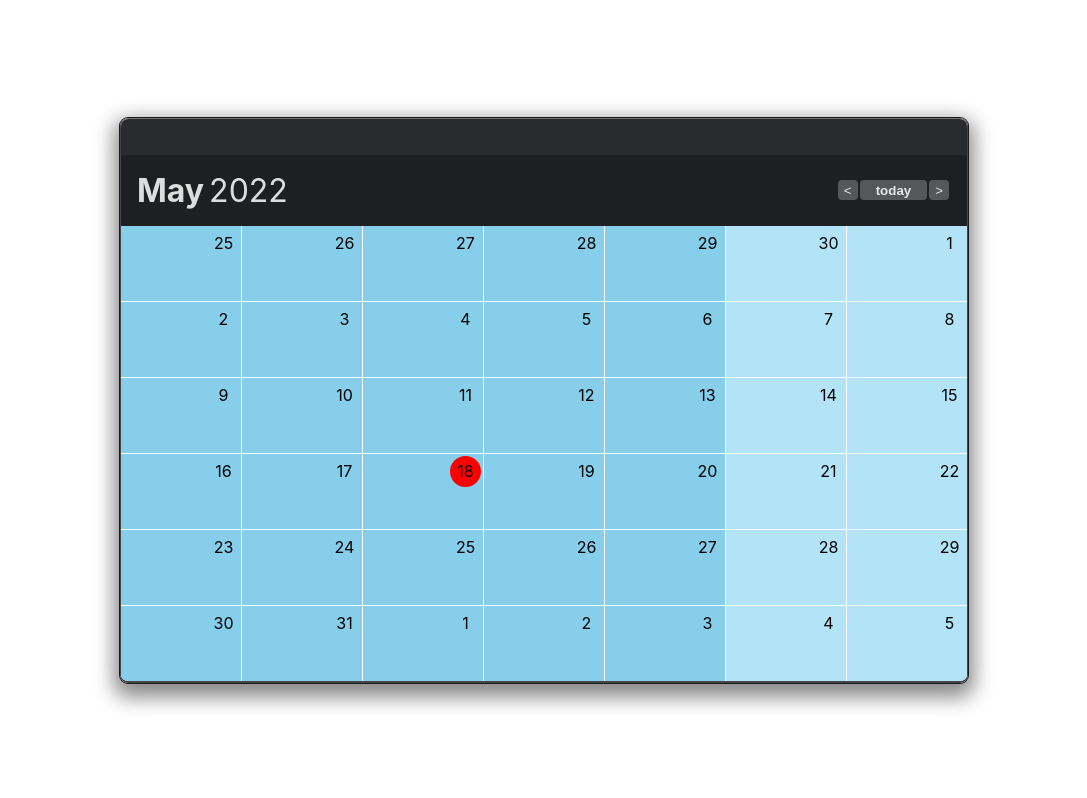
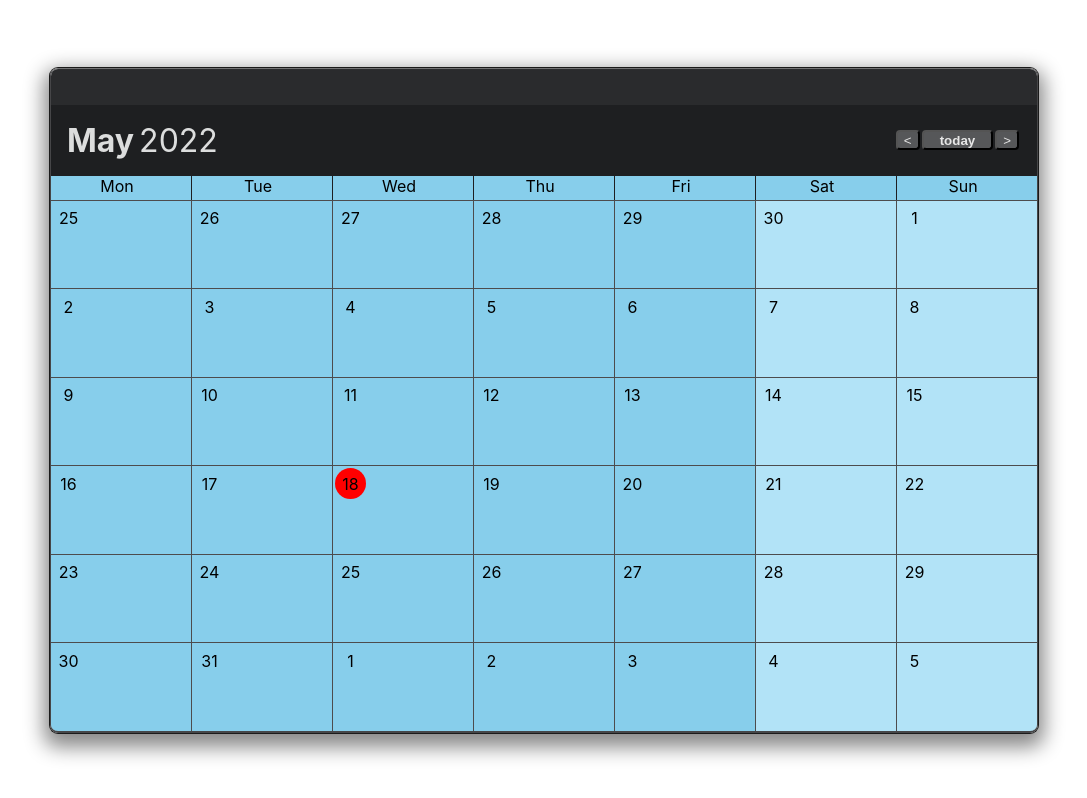
Before and after one commit to miuroku/Calendar-2, a React (Create React App) app: page / in a window 1280 px wide. Shown: the whole page, without its empty margins (96-1183 px from the left). Built offline with nearby package versions, Linux system fonts and the light colour scheme.

Commit message:
feat: add days header

```diff
--- a/src/Components/App/App.tsx
+++ b/src/Components/App/App.tsx
@@ -1,4 +1,4 @@
-import React from 'react';
+import React, { useState } from 'react';
 // import './App.css';
 import Header from '../Header/Header';
 import Monitor from '../Monitor/Monitor';
@@ -9,14 +9,33 @@ import moment from 'moment';
 
 export default function App() {
     const daysService = new DaysService();
-    const today = moment();
-    const startDay = daysService.getStartMonthDay();
+
+    const [today, setToday] = useState(daysService.getCurrentDay());
+
+    //const startDay = daysService.getStartMonthDay();
+
+    const prevHandler = () => {
+        setToday((prev) => prev.clone().subtract(1, 'month'));
+    };
+
+    const todayHandler = () => {
+        setToday(daysService.getCurrentDay());
+    };
+
+    const nextHandler = () => {
+        setToday((prev) => prev.clone().add(1, 'month'));
+    };
 
     return (
         <ShadowWrapper>
             <Header />
-            <Monitor today={today} />
-            <CalendarGrid startDay={startDay} />
+            <Monitor
+                today={today}
+                prevHandler={prevHandler}
+                todayHandler={todayHandler}
+                nextHandler={nextHandler}
+            />
+            <CalendarGrid startDay={today} />
         </ShadowWrapper>
     );
 }
--- a/src/Components/CalendarGrid/CalendarGrid.tsx
+++ b/src/Components/CalendarGrid/CalendarGrid.tsx
@@ -10,27 +10,43 @@ export default function CalendarGrid({
 }) {
     const daysService = new DaysService();
 
-    const day = startDay.clone();
-    //const daysOnPage = [...Array(maxAmountOfDaysOnPage)];
-    const daysOnPage = daysService.getMonthPageDays();
+    const daysOnPage = daysService.getMonthPageDays(startDay);
 
     return (
-        <div style={gridCalendarStyle}>
+        <>
+            {/* Day aliases*/}
+            <GridWrapper isHeader>
+                {[...Array(7)].map((_, i) => (
+                    <CellWrapper isHeader>
+                        <RowInCell justifyContent={'flex-end'} pr={1}>
+                            {daysService.getDayAliasByDayNumber(i+1)}
+                        </RowInCell>
+                    </CellWrapper>
+                ))}
+            </GridWrapper>
+
+            {/* Grid days*/}
+            <GridWrapper>
                 {daysOnPage.map((day, i, arr) => (
-                <CellWrapper key={i} isWeekend={daysService.isWeekend(day)}>
-                    <RowInCell>
+                    <CellWrapper
+                        key={day.unix()}
+                        isWeekend={daysService.isWeekend(day)}
+                    >
+                        <RowInCell justifyContent={'flex-end'}>
                             <DayWrapper>
-                            {
-                                daysService.isCurrentDay(day) ?
-                                    <CurrentDay><div>{day.format('D')}</div></CurrentDay>
-                                    :
+                                {daysService.isCurrentDay(day) ? (
+                                    <CurrentDay>
                                         <div>{day.format('D')}</div>
-                            }
+                                    </CurrentDay>
+                                ) : (
+                                    <div>{day.format('D')}</div>
+                                )}
                             </DayWrapper>
                         </RowInCell>
                     </CellWrapper>
                 ))}
-        </div>
+            </GridWrapper>
+        </>
     );
 }
 
@@ -42,17 +58,19 @@ export default function CalendarGrid({
 
 // Question: why could i define styles below the function that use them ?
 
-const RowInCell = styled.div<{ justifyContent?: string }>`
+const RowInCell = styled.div<{ justifyContent?: string, pr?:number }>`
     display: flex;
+    flex-direction: column;
     justify-content: ${(props) =>
-        props.justifyContent ? props.justifyContent : 'flex-end'};
+        props.justifyContent ? props.justifyContent : 'flex-start'};
+    ${props => props.pr && `padding-right: ${props.pr * 8}px`}
 `;
 
-const CellWrapper = styled.div<{ isWeekend?: boolean }>`
+const CellWrapper = styled.div<{ isWeekend?: boolean; isHeader?: boolean }>`
     // padding: '12px',
     // margin: '12px',
-    min-width: 120px;
-    min-height: 75px;
+    min-height: ${(props) => (props.isHeader ? 24 : 80)}px;
+    min-width: 140px;
     text-align: center;
     background-color: ${(props) =>
         props.isWeekend ? 'rgb(178, 227, 247)' : 'skyblue'};
@@ -69,13 +87,15 @@ const DayWrapper = styled.div`
     cursor: pointer;
 `;
 
-const gridCalendarStyle: CSSProperties = {
-    display: 'grid',
-    gridTemplateColumns: 'repeat(7, 1fr)',
-    gridTemplateRows: 'repeat(6, 1fr)',
-    columnGap: '1px',
-    rowGap: '1px',
-};
+const GridWrapper = styled.div<{ isHeader?: boolean }>`
+    display: grid;
+    grid-template-columns: repeat(7, 1fr);
+    grid-gap: 1px;
+    ${props => !props.isHeader && `min-height: ${`${75 * 7 + 5}px`};`}
+    /* min-height: ${`${75 * 7 + 5}px`}; */
+    background-color: ${(props) => (props.isHeader ? '#1E1F21' : '#4D4C4D')};
+    ${(props) => props.isHeader && `border-bottom: 1px solid #4D4C4D`}
+`;
 
 const CurrentDay = styled('div')`
     height: 100%;
--- a/src/Components/Monitor/Monitor.tsx
+++ b/src/Components/Monitor/Monitor.tsx
@@ -2,17 +2,31 @@ import moment from 'moment';
 import React from 'react';
 import styled from 'styled-components';
 
-export default function Monitor({ today }: { today: moment.Moment }) {
+interface IButtonHandler {
+    (): void;
+}
+
+export default function Monitor({
+    today,
+    prevHandler,
+    todayHandler,
+    nextHandler,
+}: {
+    today: moment.Moment;
+    prevHandler: IButtonHandler;
+    todayHandler: IButtonHandler;
+    nextHandler: IButtonHandler;
+}) {
     return (
         <DivWrapper>
             <div>
-                <TitleWrapper>{ today.format('MMMM') }</TitleWrapper>
-                <TextWrapper>{ today.format('YYYY') }</TextWrapper>
+                <TitleWrapper>{today.format('MMMM')}</TitleWrapper>
+                <TextWrapper>{today.format('YYYY')}</TextWrapper>
             </div>
             <ButtonsWrapper>
-                <ButtonWrapper>&lt;</ButtonWrapper>
-                <TodayButton>today</TodayButton>
-                <ButtonWrapper>&gt;</ButtonWrapper>
+                <ButtonWrapper onClick={prevHandler}>&lt;</ButtonWrapper>
+                <TodayButton onClick={todayHandler}>today</TodayButton>
+                <ButtonWrapper onClick={nextHandler}>&gt;</ButtonWrapper>
             </ButtonsWrapper>
         </DivWrapper>
     );
@@ -36,13 +50,13 @@ const TitleWrapper = styled(TextWrapper)`
 `;
 
 const ButtonWrapper = styled.button`
-    border: unset;
+    //border: unset;
     background-color: #565759;
     height: 20px;
     margin-right: 2px;
     border-radius: 4px;
     color: #e6e6e6;
-    outline: unset;
+    //outline: unset;
     cursor: pointer;
 `;
 
--- a/src/Services/DaysService.ts
+++ b/src/Services/DaysService.ts
@@ -1,10 +1,8 @@
-import moment from "moment";
+import moment from 'moment';
 
 export class DaysService {
-
-    constructor () {
+    constructor() {
         //window.moment = moment;
-
         // Updates global object for starting week from 1'st day (Mon) (by deafult it starts from 0 (Sun) cuz of specific of USA).
         // Note: Would be interesting to make specification for different countries.
         // moment.updateLocale('en', { week: { dow: 1 } });
@@ -13,13 +11,13 @@ export class DaysService {
     public maxDaysOnPage = 41;
     public numbersOfWeekends = [6, 0];
 
-    public getStartMonthDay = () => {
-        const startDay = moment().startOf('month').startOf('week');
+    public getStartMonthDay = (forDay = this.getCurrentDay()) => {
+        const startDay = forDay.clone().startOf('month').startOf('week');
         return startDay;
     };
 
-    public getEndMonthDay = () => {
-        const endDay = moment().endOf('month').endOf('week');
+    public getEndMonthDay = (forDay = this.getCurrentDay()) => {
+        const endDay = forDay.clone().endOf('month').endOf('week');
         return endDay;
     };
 
@@ -30,21 +28,25 @@ export class DaysService {
 
     public getCurrentDay = () => {
         return moment();
-    }
+    };
 
     public isCurrentDay = (day: moment.Moment) => {
         return day.isSame(this.getCurrentDay(), 'day');
-    }
+    };
 
-    // Get the range of days.
-    public getMonthPageDays = () => {
-        const startDay = this.getStartMonthDay();
-        const endDay = this.getEndMonthDay();
+    public getDayAliasByDayNumber = (dayNumber: number) => {
+        return moment().day(dayNumber).format('ddd');
+    };
+
+    // Get the range of days in month for some day.
+    public getMonthPageDays = (forDay = this.getCurrentDay()) => {
+        const startDay = this.getStartMonthDay(forDay);
+        const endDay = this.getEndMonthDay(forDay);
         const days: moment.Moment[] = [startDay.clone()]; // Array to store all moments of Month page.
 
         for (let i = 0; i < this.maxDaysOnPage; i++) {
+            const newDay = startDay.add(1, 'day').clone();
 
-            const newDay = startDay.add(1, 'day').clone();
             days.push(newDay);
 
             if (newDay.isSame(endDay, 'day')) {
```
Lines whose indentation alone changed are shown as unchanged.
